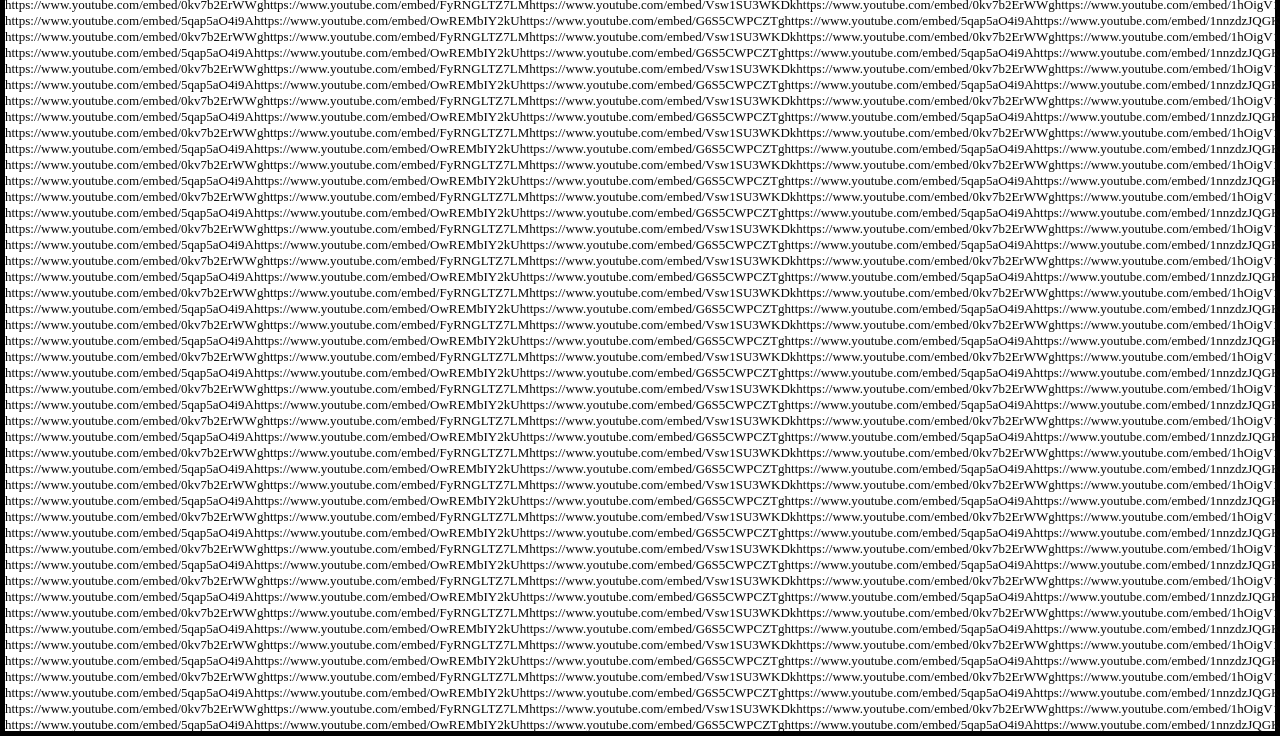
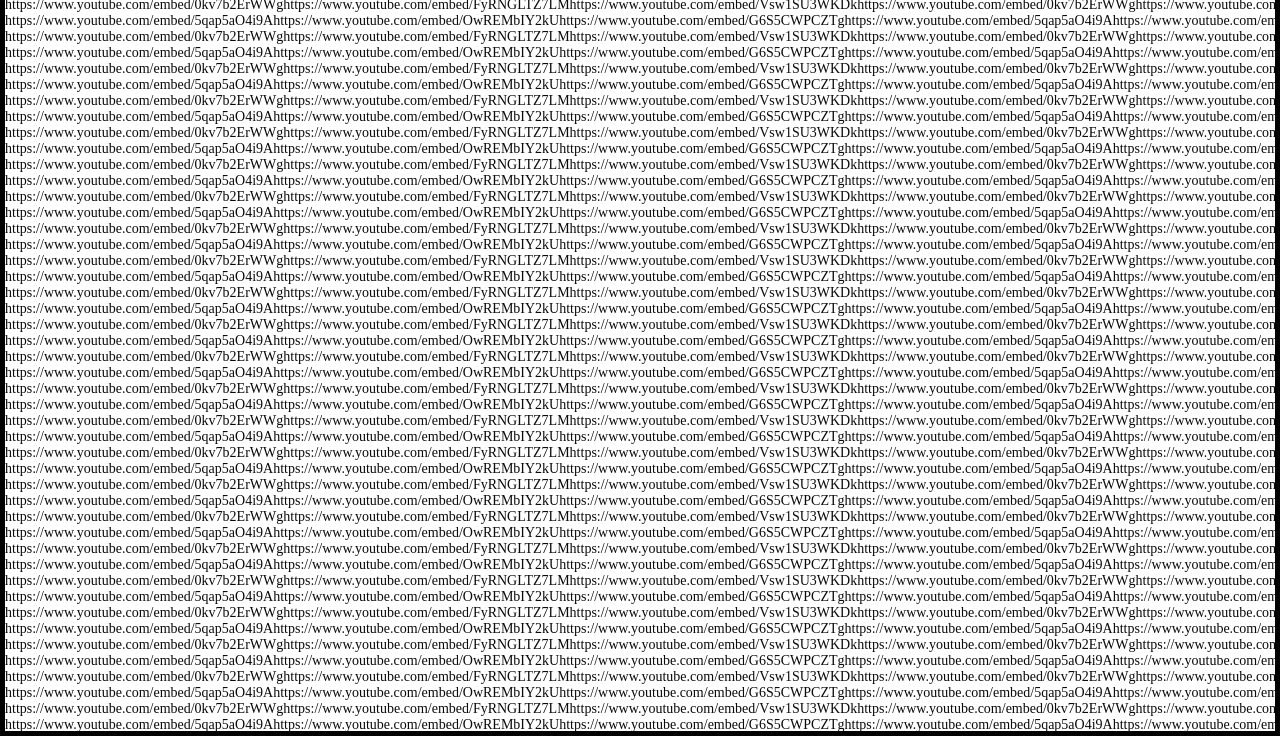
Before and after one commit to wuianski/OnceInAWhile, a website with bundled scripts: page index.html in a window 1280 px wide. Shown: the part 64-800 px from the top of the page. Built offline with nearby package versions, Linux system fonts and the light colour scheme; files whose address does not match are found by name.

Commit message:
Update main.css

```diff
--- a/css/main.css
+++ b/css/main.css
@@ -119,7 +119,7 @@
     left: 0;
     /*transform: translate(-50%, -50%);*/
     z-index: 1;
-    font-size: 13px; /*18px*/
+    font-size: 14px; /*18px*/
     text-align: justify;
     text-justify: inter-word;
     width: calc( 100vw - 10px );
```
